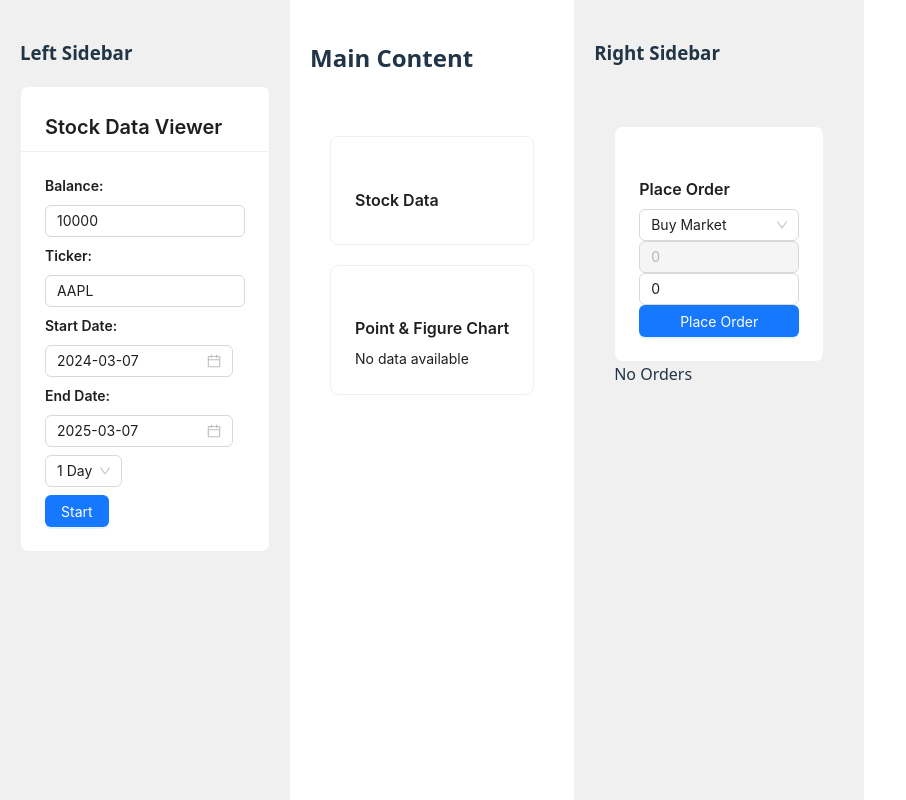
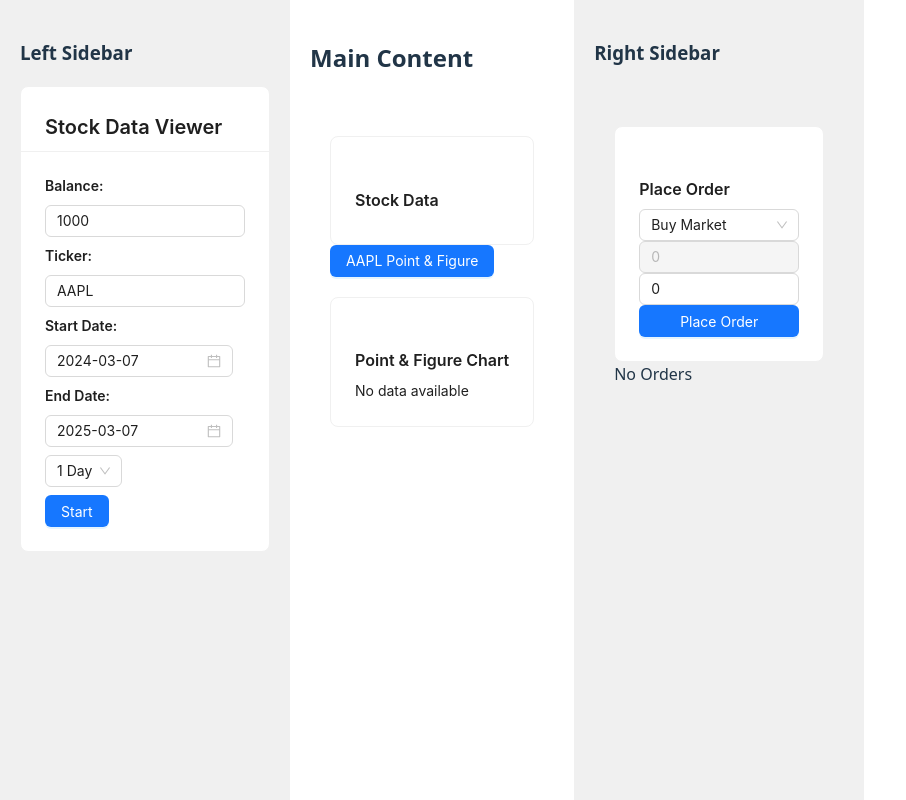
Before and after one commit to krpharr/paper-trade-react, a React (Vite) app: page / in a window 1280 px wide. Shown: the whole page, without its empty margins (0-906 px from the left). Built offline with nearby package versions, Linux system fonts and the light colour scheme.

Commit message:
minor update

```diff
--- a/src/App.jsx
+++ b/src/App.jsx
@@ -12,8 +12,10 @@ const App = () => {
   const [ticker, setTicker] = useState("AAPL");
   const [startDate, setStartDate] = useState(dayjs().subtract(1, "year").format("YYYY-MM-DD"));
   const [endDate, setEndDate] = useState(dayjs().format("YYYY-MM-DD"));
+  const [currentDate, setCurrentDate] = useState(startDate);
   const [interval, setInterval] = useState("1d");
-  const [balance, setBalance] = useState(10000);
+  const [balance, setBalance] = useState(1000);
+  const [startBalance, setStartBalance] = useState(1000);
   const [shares, setShares] = useState([]);
   const [cost, setCost] = useState(0.0)
   const [data, setData] = useState([]);
@@ -28,10 +30,15 @@ const App = () => {
     }
     setCost(n)
     console.log("currentIndex", currentIndex);
+    if (data.length > 0) {
+      setCurrentDate(dayjs(data[currentIndex]["Date"]).format("YYYY-MM-DD"));
+
+    }
   }, [balance, shares, currentIndex]);
 
   const startSession = () => {
     setRunning(true);
+    setStartBalance(balance);
     fetchData();
   };
 
@@ -61,7 +68,8 @@ const App = () => {
 
   const handleReset = () => {
     setCurrentIndex(data.length - 1);
-    setBalance(10000);
+    setBalance(1000);
+    setStartBalance(1000);
     setShares([]);
     setOrders([]);
     setRunning(false);
@@ -116,13 +124,19 @@ const App = () => {
               Bal: ${balance.toFixed(2)}
             </div>
             <div>
-              Shares: {shares.length} ${(parseFloat(data[currentIndex]['Close']) * shares.length).toFixed(2)} |
-              Cost: ${cost.toFixed(2)}
+              Begining Bal: ${startBalance} | Num Days: {dayjs(currentDate).diff(dayjs(startDate), "day")} | P/L ${((((parseFloat(data[currentIndex]['Close']) * shares.length) + balance))-startBalance).toFixed(2)}
             </div>
-            <div>
-              Gain/Loss: ${((parseFloat(data[currentIndex]['Close']) * shares.length) - cost).toFixed(2)} |
-              % {((((parseFloat(data[currentIndex]['Close']) * shares.length) - cost) / cost) * 100).toFixed(2)}
+            <div style={{ border: "2px solid black", padding: "10px" }}>
+              <div>
+                Shares: {shares.length} ${(parseFloat(data[currentIndex]['Close']) * shares.length).toFixed(2)} |
+                Cost: ${cost.toFixed(2)}
+              </div>
+              <div>
+                P/L: ${((parseFloat(data[currentIndex]['Close']) * shares.length) - cost).toFixed(2)} |
+                % {((((parseFloat(data[currentIndex]['Close']) * shares.length) - cost) / cost) * 100).toFixed(2)}
+              </div>
             </div>
+
           </div>
           :
           ""
--- a/src/StockDataViewer.jsx
+++ b/src/StockDataViewer.jsx
@@ -9,6 +9,7 @@ const { Title, Text } = Typography;
 const StockDataViewer = ({ data, currentIndex, ticker }) => {
     const [loading, setLoading] = useState(false);
     const [pfData, setPfData] = useState(undefined);
+    const [pfLink, setPfLink] = useState("");
 
     useEffect(() => {
         if (data.length < 1 ) return;
@@ -29,7 +30,9 @@ const StockDataViewer = ({ data, currentIndex, ticker }) => {
             console.log("pfData", pfData);
           }
         };
-
+        let pfd = dayjs(d).format("YYYYMMDD");
+        let pfUrl = `https://stockcharts.com/freecharts/pnf.php?c=${ticker},PWTADANRNO[PA][D${pfd}][F1!3!!!2!20][J,Y]`;
+        setPfLink(pfUrl);
         fetchPointFigure();
       }, [currentIndex]);
 
@@ -53,6 +56,14 @@ const StockDataViewer = ({ data, currentIndex, ticker }) => {
         </Card>
       </div>
       <div>
+
+        <div><Button
+            type="primary"
+            onClick={() => window.open(pfLink, "pfchart")}
+            >
+            {ticker} Point & Figure
+            </Button>
+        </div>
         <div>
                 <Card style={{ marginTop: 20 }}>
                     <Title level={5}>Point & Figure Chart</Title>
--- a/src/TradeManager.jsx
+++ b/src/TradeManager.jsx
@@ -45,6 +45,62 @@ const TradeManager = ({ data, currentIndex, balance, setBalance, shares, setShar
                         order.price = price;
                     }
                 }
+                if (order.type === 'buy_stop'){
+                    const open_price = parseFloat(data[currentIndex]['Open'])
+                    const high_price = parseFloat(data[currentIndex]['High'])
+                    let tradeTotal = parseInt(order.quantity) * order.price
+
+                    if (open_price <= order.price && high_price >= order.price){
+                        if (tradeTotal > balance) {
+                            msg = "Trade could not be fulfiled";
+                            order.status = "cancelled"
+                            order.completed = data[currentIndex]['Date']
+                        }
+                        if (tradeTotal <= balance){
+                            msg = "Trade completed";
+                            let s = [];
+                            for (let i = 0; i < order.quantity; i++) {
+                                s.push({
+                                    orderId: order.id,
+                                    date: data[currentIndex]['Date'],
+                                    price: order.price
+                                })
+                            }
+                            setShares([...shares, ...s]);
+                            setBalance(balance - tradeTotal);
+                            order.status = "filled"
+                            order.completed = data[currentIndex]['Date']
+                        }
+                    }
+                }
+                if (order.type === 'buy_limit'){
+                    const open_price = parseFloat(data[currentIndex]['Open'])
+                    const low_price = parseFloat(data[currentIndex]['Low'])
+                    let tradeTotal = parseInt(order.quantity) * order.price
+
+                    if (open_price >= order.price && low_price <= order.price){
+                        if (tradeTotal > balance) {
+                            msg = "Trade could not be fulfiled";
+                            order.status = "cancelled"
+                            order.completed = data[currentIndex]['Date']
+                        }
+                        if (tradeTotal <= balance){
+                            msg = "Trade completed";
+                            let s = [];
+                            for (let i = 0; i < order.quantity; i++) {
+                                s.push({
+                                    orderId: order.id,
+                                    date: data[currentIndex]['Date'],
+                                    price: order.price
+                                })
+                            }
+                            setShares([...shares, ...s]);
+                            setBalance(balance - tradeTotal);
+                            order.status = "filled"
+                            order.completed = data[currentIndex]['Date']
+                        }
+                    }
+                }
                 if (order.type === 'sell_market'){
                     const price = parseFloat(data[currentIndex]['Open']);
                     msg = "Trade completed";
@@ -58,6 +114,46 @@ const TradeManager = ({ data, currentIndex, balance, setBalance, shares, setShar
                     order.status = "filled";
                     order.completed = data[currentIndex]['Date'];
                     order.price = price;
+                }
+                if (order.type === 'sell_stop'){
+                    if (shares.length < order.quantity) {
+                        message.error("Not enough shares to sell stop order. Todo: only create new orders sell orders that match shares. also need to be able to update an order to accoodate.")
+                        order.status = "cancelled";
+                        order.completed = data[currentIndex]['Date'];
+                        return;
+                    }
+                    const open_price = parseFloat(data[currentIndex]['Open']);
+                    const low_price = parseFloat(data[currentIndex]['Low']);
+
+                    if (open_price >= order.price && low_price <= order.price) {
+                        // stop has been hit
+                        msg = "Trade completed";
+                        let tradeTotal = order.quantity * order.price;
+                        setShares(shares.length === order.quantity ? [] : shares.slice(order.quantity));
+                        setBalance(balance + tradeTotal);
+                        order.status = "filled";
+                        order.completed = data[currentIndex]['Date'];
+                    }
+                }
+                if (order.type === 'sell_limit'){
+                    if (shares.length < order.quantity) {
+                        message.error("Not enough shares to sell limit order. Todo: only create new orders sell orders that match shares. also need to be able to update an order to accoodate.")
+                        order.status = "cancelled";
+                        order.completed = data[currentIndex]['Date'];
+                        return;
+                    }
+                    const open_price = parseFloat(data[currentIndex]['Open']);
+                    const high_price = parseFloat(data[currentIndex]['High']);
+
+                    if (open_price <= order.price && high_price >= order.price) {
+                        // limit has been hit
+                        msg = "Trade completed";
+                        let tradeTotal = order.quantity * order.price;
+                        setShares(shares.length === order.quantity ? [] : shares.slice(order.quantity));
+                        setBalance(balance + tradeTotal);
+                        order.status = "filled";
+                        order.completed = data[currentIndex]['Date'];
+                    }
                 }
             }
         }
```
Lines whose indentation alone changed are shown as unchanged.
